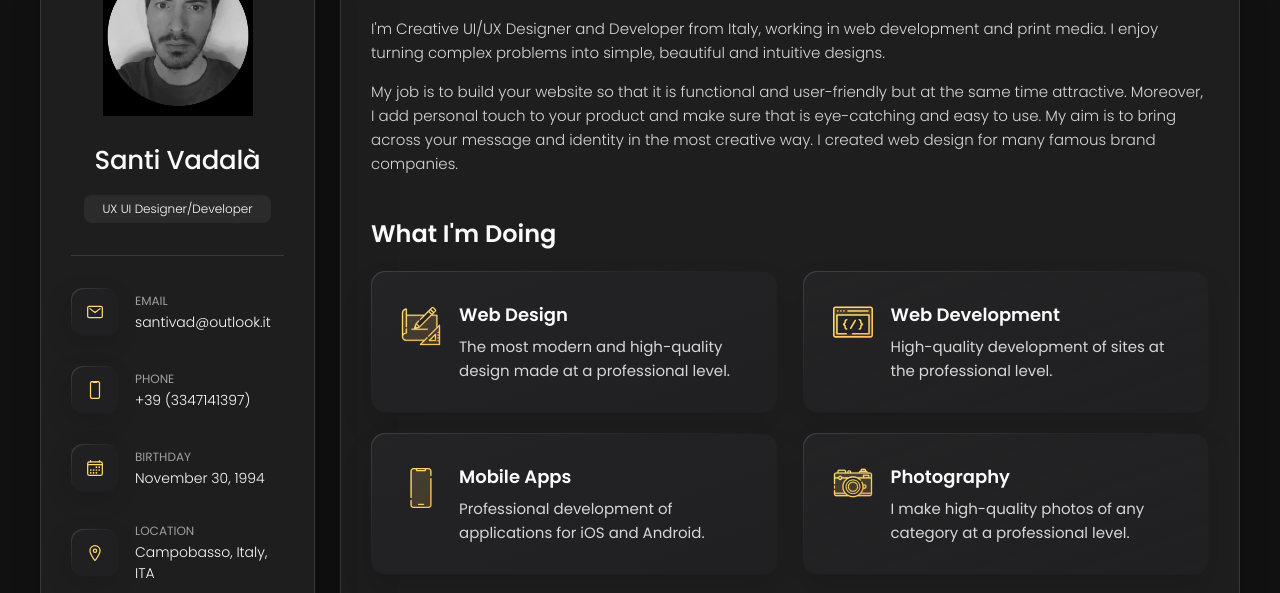
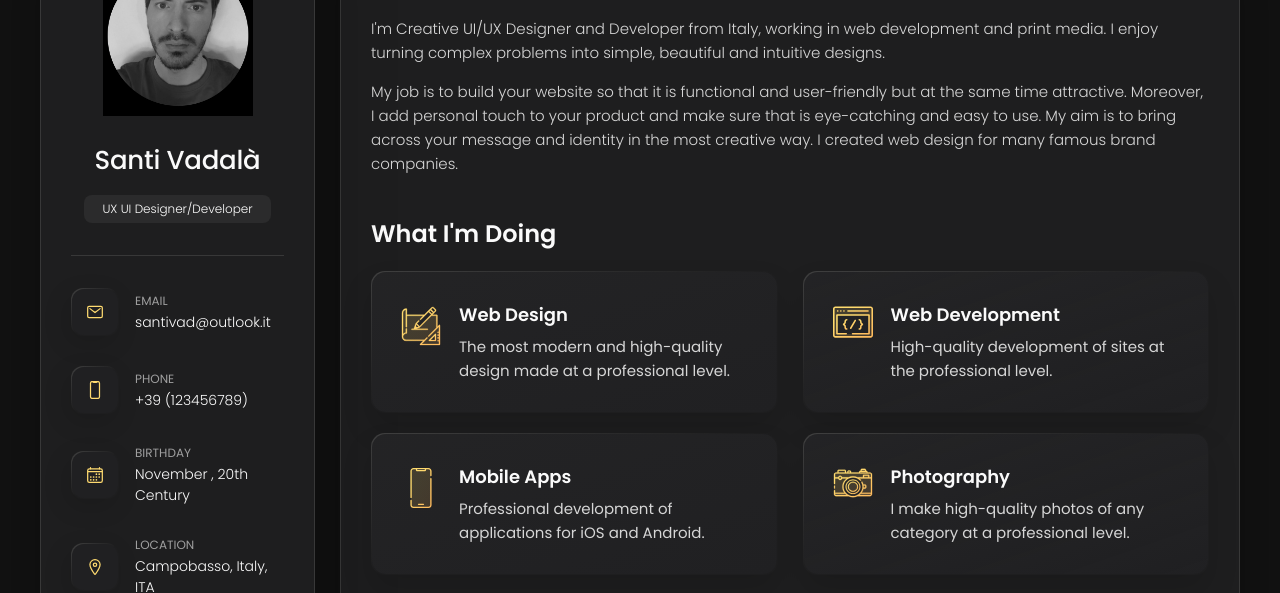
Before and after one commit to santivad/devfoliosantivad, a plain HTML site: page index.html in a window 1280 px wide. Shown: the part 162-755 px from the top of the page. Drawn offline with nearby package versions, Linux system fonts and the light colour scheme.

Commit message:
Update index.html

```diff
--- a/index.html
+++ b/index.html
@@ -88,7 +88,7 @@
             <div class="contact-info">
               <p class="contact-title">Phone</p>
 
-              <a href="tel:+12133522795" class="contact-link">+39 (3347141397) </a>
+              <a href="tel:+12133522795" class="contact-link">+39 (123456789) </a>
             </div>
 
           </li>
@@ -102,7 +102,7 @@
             <div class="contact-info">
               <p class="contact-title">Birthday</p>
 
-              <time datetime="1982-06-23">November 30, 1994</time>
+              <time datetime="1982-06-23">November , 20th Century</time>
             </div>
 
           </li>
```
